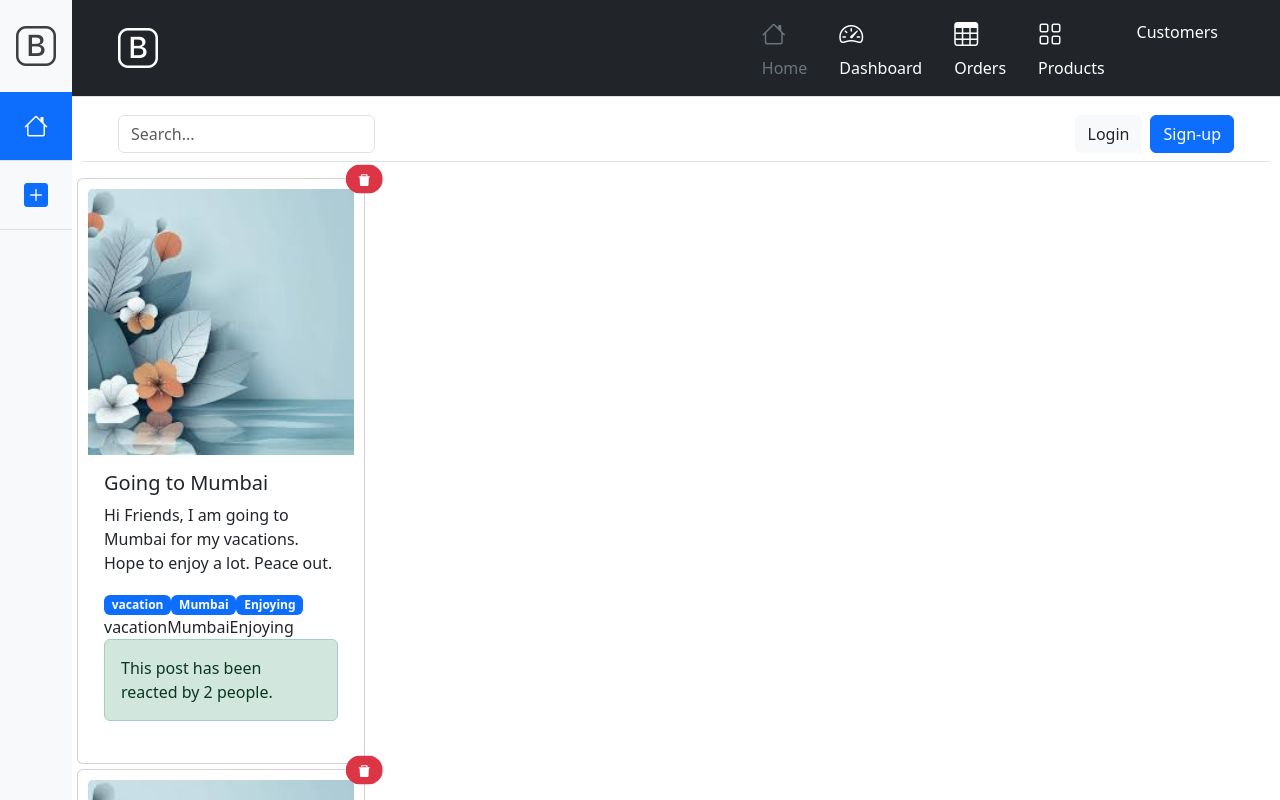
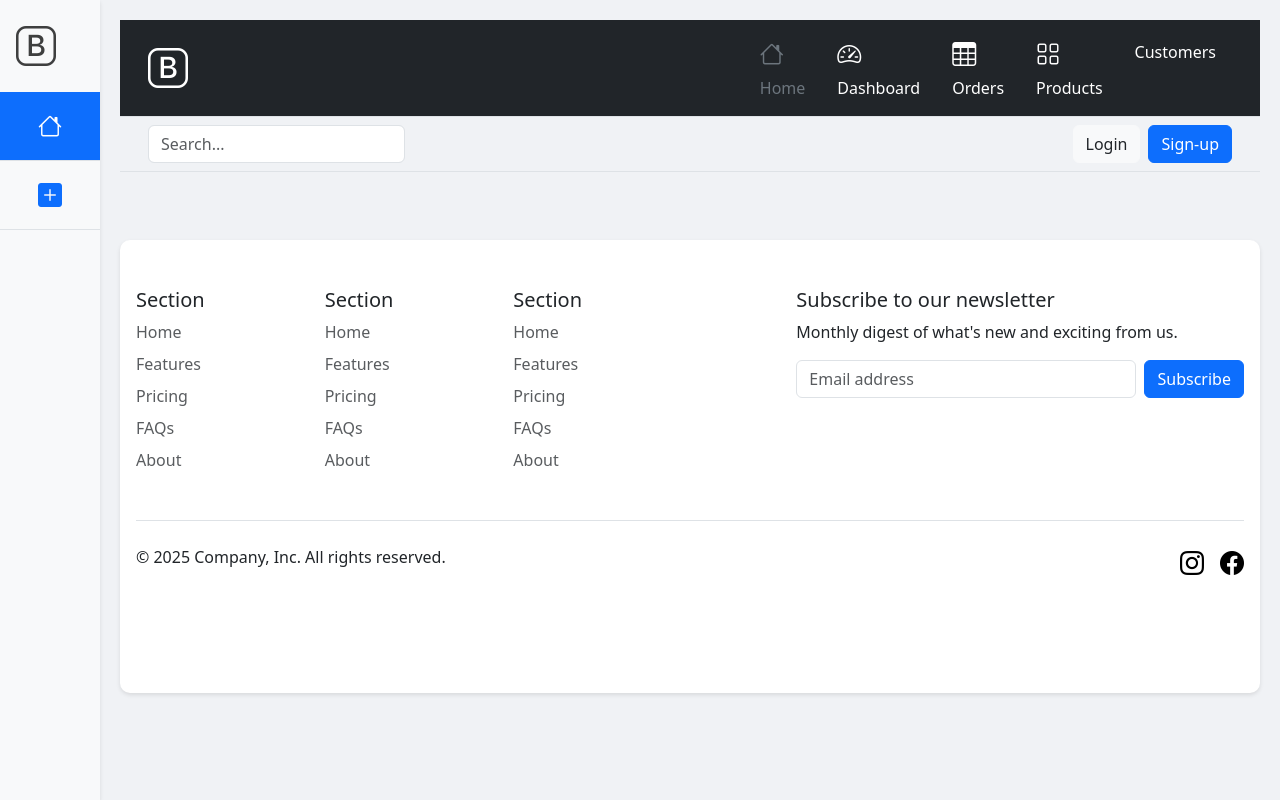
Before and after one commit to adityapandey2002/React-social-media-project, a React (Vite) app: page / in a window 1280 px wide. Both pictures are taken after a click on the item 36 px from the left and 126 px from the top of the page. Shown: the top 800 px of the page. Built offline with nearby package versions, Linux system fonts and the light colour scheme.

Commit message:
Enhanced css

```diff
--- a/src/App.css
+++ b/src/App.css
@@ -1,34 +1,183 @@
+/* Main Layout */
 .app-container {
   display: flex;
-  height: 100vh;
+  min-height: 100vh;
+  background-color: #f0f2f5;
 }
 
-.content {
-  width: 100%;
+/* Sidebar */
+.sidebar {
+  width: 100px;
+  min-width: 100px;
+  background-color: #ffffff;
+  box-shadow: 0 2px 4px rgba(0, 0, 0, 0.1);
+  position: sticky;
+  top: 0;
+  height: 100vh;
+  overflow-y: auto;
+  transition: all 0.3s ease;
+  z-index: 1000;
 }
 
-.sidebar {
-  height: 100vh;
+/* Main Content Area */
+.content {
+  flex: 1;
+  padding: 20px;
+  max-width: calc(100% - 100px);
+  margin-left: auto;
 }
 
-.PostList {
-  display: flex;
-  flex-wrap: wrap;
-  flex-direction: row;
-  justify-content: center;
+/* Header */
+.header {
+  background-color: #ffffff;
+  padding: 1rem;
+  border-radius: 10px;
+  box-shadow: 0 2px 4px rgba(0, 0, 0, 0.1);
+  margin-bottom: 20px;
 }
 
-.card {
-  margin: 5px;
+/* Post List Container */
+.post-list-container {
+  display: grid;
+  grid-template-columns: repeat(auto-fit, minmax(300px, 1fr));
+  gap: 20px;
   padding: 10px;
 }
 
-.Footer {
-  padding: 10px, 10px;
-  margin: 20px;
+/* Individual Post Card */
+.card {
+  background: #ffffff;
+  border-radius: 10px;
+  box-shadow: 0 2px 4px rgba(0, 0, 0, 0.1);
+  transition: transform 0.2s ease;
+  margin: 0;
+  height: 100%;
+}
+
+.card:hover {
+  transform: translateY(-2px);
+  box-shadow: 0 4px 8px rgba(0, 0, 0, 0.1);
+}
+
+/* Create Post Form */
+.create-post-container {
+  background: #ffffff;
+  padding: 2rem;
+  border-radius: 10px;
+  box-shadow: 0 2px 4px rgba(0, 0, 0, 0.1);
+  max-width: 800px;
+  margin: 0 auto;
 }
 
 .mb-3 {
-  padding: 5px;
-  margin: 10px;
+  margin-bottom: 1rem !important;
 }
+
+/* Form Controls */
+.form-control {
+  border-radius: 8px;
+  border: 1px solid #e2e8f0;
+  padding: 0.75rem;
+  transition: all 0.2s ease;
+}
+
+.form-control:focus {
+  border-color: #4299e1;
+  box-shadow: 0 0 0 2px rgba(66, 153, 225, 0.2);
+  outline: none;
+}
+
+/* Footer */
+.Footer {
+  margin-top: 2rem;
+  padding: 1rem;
+  background: #ffffff;
+  border-radius: 10px;
+  box-shadow: 0 2px 4px rgba(0, 0, 0, 0.1);
+}
+
+/* Hashtags */
+.hashtag {
+  display: inline-block;
+  background: #e2e8f0;
+  padding: 0.25rem 0.75rem;
+  border-radius: 15px;
+  font-size: 0.875rem;
+  color: #4a5568;
+  margin: 0.25rem;
+}
+
+/* Responsive Design */
+@media (max-width: 768px) {
+  .app-container {
+    flex-direction: column;
+  }
+
+  .sidebar {
+    width: 100%;
+    height: auto;
+    position: static;
+    margin-bottom: 1rem;
+  }
+
+  .content {
+    max-width: 100%;
+    padding: 15px;
+  }
+
+  .post-list-container {
+    grid-template-columns: 1fr;
+  }
+
+  .create-post-container {
+    padding: 1rem;
+    margin: 0.5rem;
+  }
+}
+
+/* Zoom Responsiveness */
+@media (min-width: 1200px) {
+  .post-list-container {
+    grid-template-columns: repeat(auto-fit, minmax(350px, 1fr));
+  }
+}
+
+@media (min-width: 1600px) {
+  .post-list-container {
+    grid-template-columns: repeat(auto-fit, minmax(400px, 1fr));
+  }
+}
+
+/* Smooth Transitions */
+.content > * {
+  transition: all 0.3s ease;
+}
+
+/* Accessibility Improvements */
+@media (prefers-reduced-motion: reduce) {
+  * {
+    transition: none !important;
+  }
+}
+
+/* Print Styles */
+@media print {
+  .sidebar {
+    display: none;
+  }
+
+  .content {
+    margin: 0;
+    max-width: 100%;
+  }
+}
+
+/* High Contrast Mode */
+@media (prefers-contrast: high) {
+  .card,
+  .create-post-container,
+  .header,
+  .Footer {
+    border: 1px solid #000;
+  }
+}
--- a/src/App.jsx
+++ b/src/App.jsx
@@ -11,7 +11,7 @@ import { useState } from "react";
 import PostListProvider from "./store/post-list-store";
 
 function App() {
-  const [selectedTab, setSelectedTab] = useState("CreatePost");
+  const [selectedTab, setSelectedTab] = useState("Create-Post");
 
   return (
     <>
--- a/src/components/CreatePost.jsx
+++ b/src/components/CreatePost.jsx
@@ -24,7 +24,7 @@ const CreatePost = () => {
     postTitleElement.current.value = "";
     reactionsElement.current.value = "";
 
-    addPost(userId, postBody, postTitle, reactions, tags);
+    addPost(userId, postTitle, postBody, reactions, tags);
   };
 
   return (
@@ -34,11 +34,10 @@ const CreatePost = () => {
           UserId
         </label>
         <input
-          type="email"
+          type="text"
           ref={userIdElement}
           className="form-control"
           id="userIdElement"
-          aria-describedby="emailHelp"
           placeholder="Enter your id "
         />
       </div>
--- a/src/components/Post.jsx
+++ b/src/components/Post.jsx
@@ -23,7 +23,6 @@ const Post = ({ post }) => {
             {tag}
           </span>
         ))}
-        {post.tags}
         <div className="alert alert-success reactions" role="alert">
           This post has been reacted by {post.reactions} people.
         </div>
--- a/src/components/PostList.jsx
+++ b/src/components/PostList.jsx
@@ -6,9 +6,11 @@ const PostList = () => {
   const { postListData } = useContext(PostListContext);
   return (
     <>
-      {postListData.map((post) => (
-        <Post key={post.id} post={post} />
-      ))}
+      <div className="post-list-container">
+        {postListData.map((post) => (
+          <Post key={post.id} post={post} />
+        ))}
+      </div>
     </>
   );
 };
--- a/src/store/post-list-store.jsx
+++ b/src/store/post-list-store.jsx
@@ -11,15 +11,18 @@ const postListReducer = (currPostList, action) => {
   if (action.type === "ADD_POST") {
     newPostList = [action.payload, ...currPostList];
   } else if (action.type === "DELETE_POST") {
-    newPostList.filter((post) => post.id !== action.payload.postId);
+    newPostList = currPostList.filter(
+      (post) => post.id !== action.payload.id
+    );
   }
+
   return newPostList;
 };
 
 const PostListProvider = ({ children }) => {
   const [postListData, dispatchPostList] = useReducer(
     postListReducer,
-    DEFAULT_POST_LIST
+    []
   );
 
   const addPost = (userId, postTitle, postBody, reactions, tags) => {
@@ -36,11 +39,11 @@ const PostListProvider = ({ children }) => {
     });
   };
 
-  const deletePost = (UserId) => {
+  const deletePost = (postId) => {
     dispatchPostList({
       type: "DELETE_POST",
       payload: {
-        userId: userId,
+        id: postId,
       },
     });
   };
```
